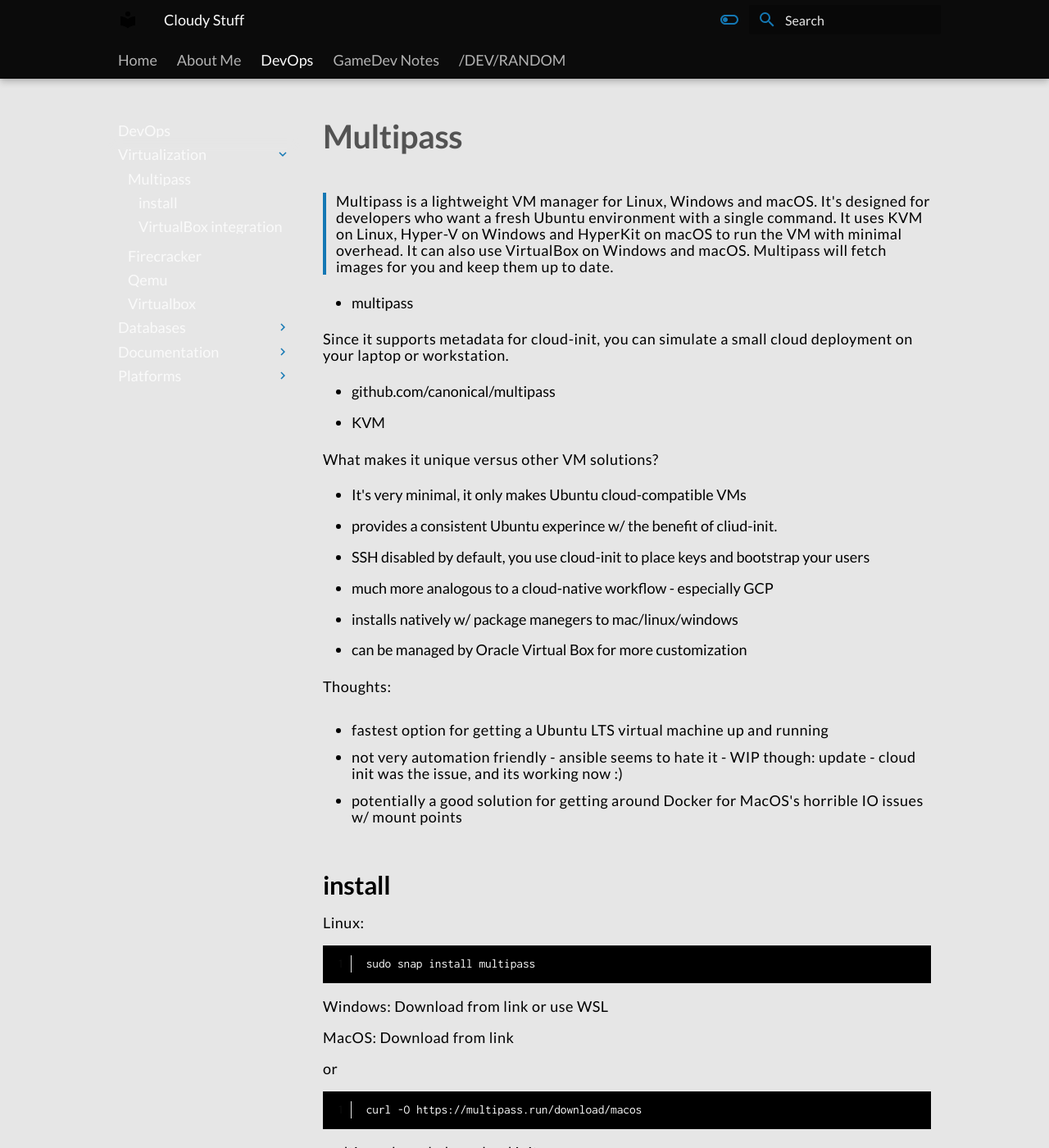
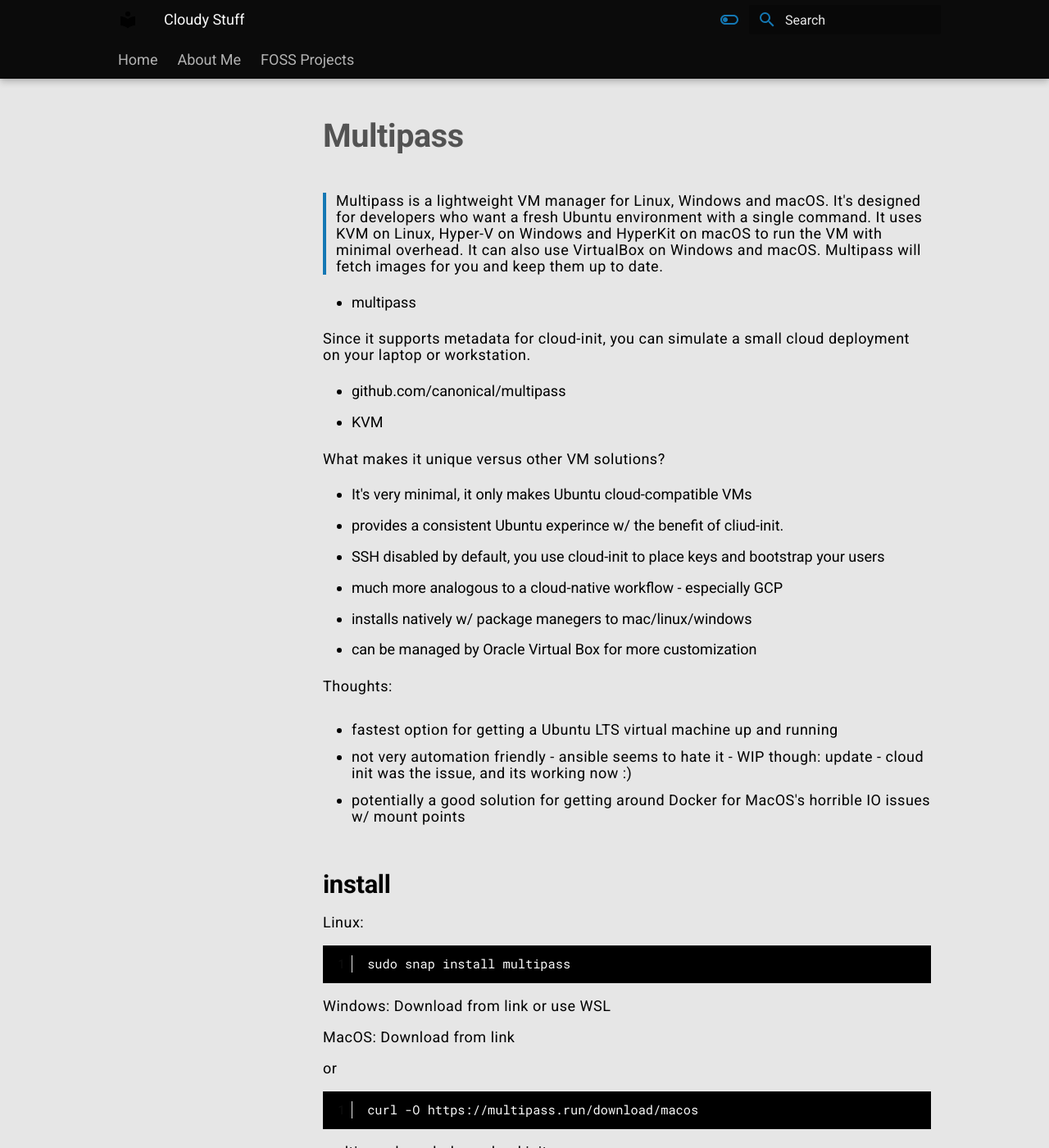
Before and after one commit to cloudymax/CloudyDevDotNet, an MkDocs documentation site: the page built from docs/dev_ops/multipass.md, in a window 1280 px wide and 1400 px high. Shown: the whole window at 82% size. Built offline with MkDocs 1.6.1 and Material for MkDocs 9.7.7, drawn with Linux system fonts in a browser that asks for light colours; part of the change alters nothing that is shown.

Commit message:
new links

```diff
--- a/mkdocs.yml
+++ b/mkdocs.yml
@@ -3,13 +3,13 @@ site_url: https://cloudydev.net
 theme:
   name: material
   font:
-    text: Lato
-    code: Inconsolata
+    #text: Lato
+    #code: Inconsolata
   features:
-  - navigation.tabs
-  - navigation.tabs.sticky
-  - navigation.indexes
-  - toc.integrate
+    - navigation.tabs
+    - navigation.tabs.sticky
+    - navigation.indexes
+    - toc.integrate
   palette:
     - media: "(prefers-color-scheme: dark)"
       scheme: max-dark
@@ -22,12 +22,12 @@ theme:
         icon: material/toggle-switch-off-outline
         name: switch to dark mode
 extra_css:
-  - stylesheets/extra.css
+   - stylesheets/extra.css
 extra_javascript:
   - javascripts/mathjax.js
   - https://polyfill.io/v3/polyfill.min.js?features=es6
   - https://cdn.jsdelivr.net/npm/mathjax@3/es5/tex-mml-chtml.js
-  - javascripts/extra.js
+  #- javascripts/extra.js
 markdown_extensions:
   - tables
   - abbr
@@ -63,34 +63,11 @@ markdown_extensions:
 nav:
     - Home: index.md
     - About Me: resume.md
-    - DevOps:
-      - Virtualization:
-        - Cloud-init: dev_ops/README.md
-        - Multipass: dev_ops/multipass.md
-        - Firecracker: dev_ops/firecracker.md
-        - Qemu: dev_ops/qemu.md
-        - Virtualbox: dev_ops/virtualbox.md
-      - Databases:
-        - Hazelcast: dev_ops/hazelcast.md
-        - MongoDB: dev_ops/mongodb.md
-        - GCP Sidecar: dev_ops/gcp-sidecar.md
-#        - Prisma: dev_ops/prisma.md
-#        - Glusterfs: dev_ops/glusterfs.md
-      - Documentation:
-        - Mkdocs: dev_ops/mkdocs.md
-        - Just The Docs: dev_ops/justthedocs.md
-      - Platforms:
-        - FireBase: dev_ops/firebase.md
-    - GameDev Notes:
+    - FOSS Projects:
+      - PXEless: https://github.com/cloudymax/pxeless/blob/develop/README.md
+      - Spot Price Notes: https://github.com/cloudymax/spot-prices/blob/main/README.md
+      - Unity3D Self-Authorizer: https://github.com/buildstar-online/unity-self-auth/blob/main/README.md
+      - Mod-Security Grafana Dashboard: https://github.com/cloudymax/modsecurity-dashboard/blob/main/README.md
       - Splines: game_dev/splines.md
       - Virtual Office: game_dev/virtual-office.md
-      - Word-Art Generator: game_dev/word-art.md
-      - Unity Authorizer: game_dev/unity-auth.md
-    - /DEV/RANDOM:
-      - Code Tests: game_dev/code-tests.md
-      - UIUX Tests: web_dev/uiux.md
-    #  - ubuntu: web_dev/ubuntu_gaming.md
-    #- Linux Notes:
-    #  - Script Order: linux/script_order.md
-    #  - Ssh-Keys: linux/ssh-keys.md
-    #  - Bootable USB: linux/bootable-usb.md
+      - Word-Art Generator: https://github.com/cloudymax/art_generator/blob/main/README.md
```
